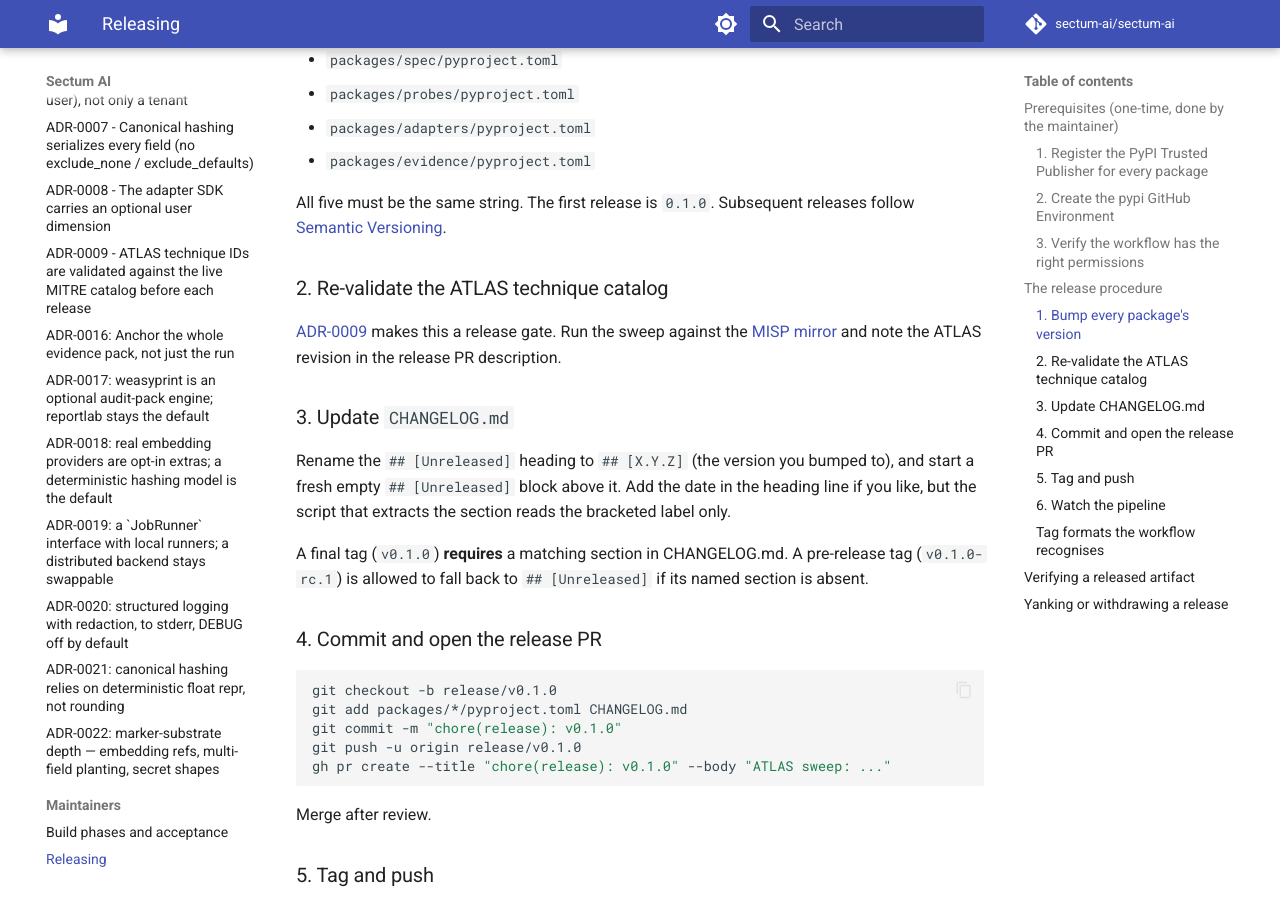
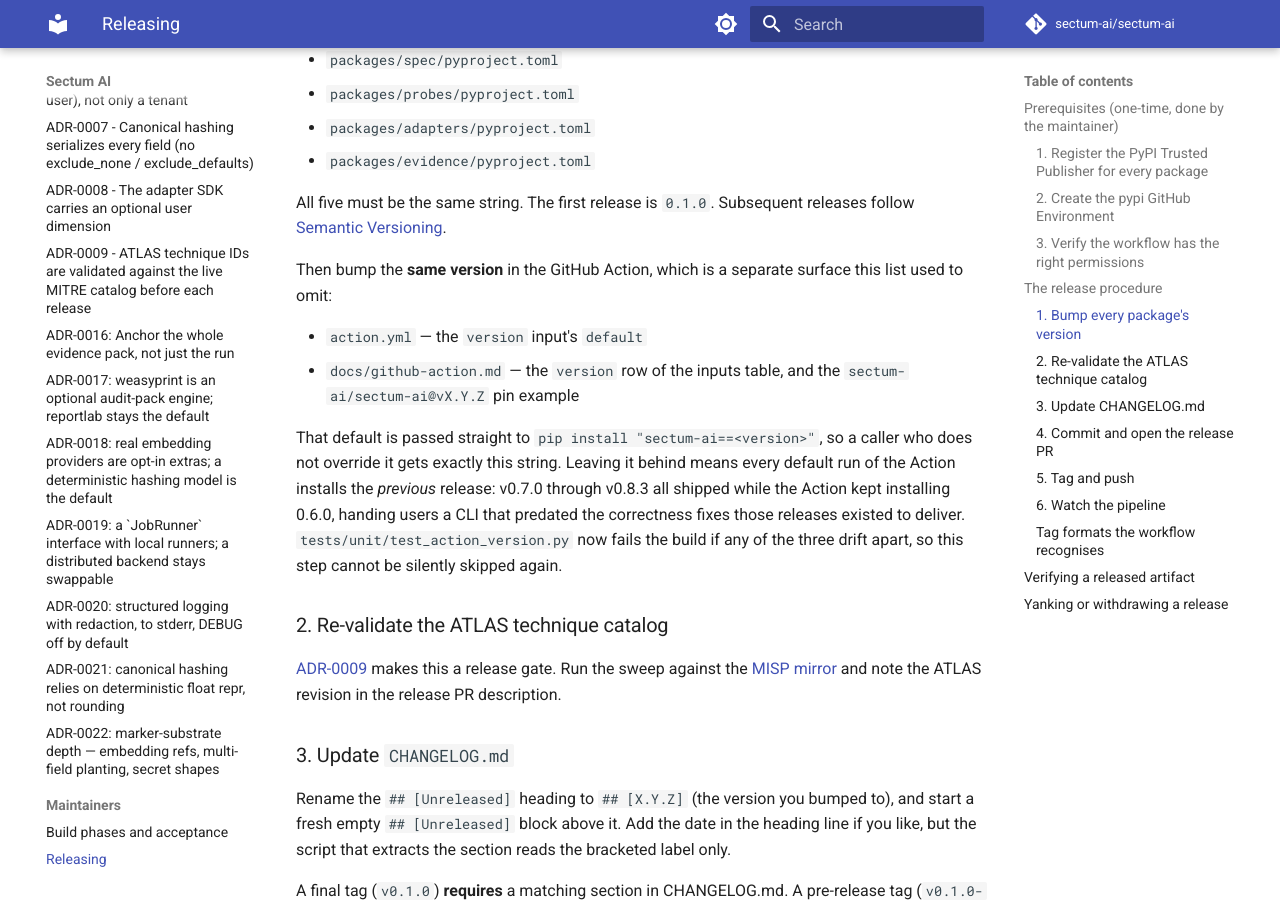
Before and after one commit to sectum-ai/sectum-ai, an MkDocs documentation site: the page built from docs/RELEASING.md, in a window 1280 px wide and 900 px high, scrolled down 2181 px. Built offline with MkDocs 1.6.1 and Material for MkDocs 9.7.7, drawn with Linux system fonts in a browser that asks for light colours; comment, search, counter and statistics services are not loaded.

Commit message:
fix(action): the GitHub Action has been installing 0.6.0 since v0.6.0
action.yml's `version` input default is passed straight to
`pip install "sectum-ai==${SECTUM_AI_VERSION}"`, so a caller who does not
override it gets exactly that string. It has read "0.6.0" since the v0.6.0
release, through v0.7.0, v0.7.1, v0.8.0, v0.8.1, v0.8.2 and v0.8.3 - six
releases where every default run of the Action installed the wrong CLI.

This is worse than a stale docs string. The Action is how a customer runs Sectum
in CI, and 0.6.0 predates every correctness fix in 0.8.0: the Datadog
fifteen-minute window that attested still-retained subjects ERASED, the
single-token subject fingerprint that never probed for memorisation, the judge
"no" that could veto a verbatim cross-tenant leak, the KV-cache findings
manufactured out of machine drift, and the audit pack's zero-false-positive
claim. The Action was handing users the versions those releases exist to replace.

Root cause is the runbook, not the omission: docs/RELEASING.md step 1 listed
only the five pyproject.toml files and never mentioned action.yml, so following
it faithfully still shipped the bug. Fixed there too, with the reason.

Four changes:
- action.yml            version default 0.6.0 -> 0.8.3
- docs/github-action.md the inputs-table default and the @vX.Y.Z pin example
- docs/RELEASING.md     the missing step, and why it matters
- tests/unit/test_action_version.py

The test is the part that matters. Version drift is invisible by construction -
the stale value is a well-formed version string no reader would think to
question - so it gets a guard rather than a line in a runbook. It asserts the
Action default, the docs table, and the pin example all equal the shipped
package version, and fails with the exact remediation. Confirmed by reverting
the default to 0.6.0 and watching it fail.

Note this fix only reaches users when a release carries the corrected
action.yml, so it wants a version cut behind it.

Gates: ruff, format, mypy (266 files), 1507 passed, mkdocs --strict.

```diff
--- a/action.yml
+++ b/action.yml
@@ -11,10 +11,10 @@
 inputs:
   version:
     description: >-
-      sectum-ai version to install from PyPI (for example 0.6.0). Pin it for
+      sectum-ai version to install from PyPI (for example 0.8.3). Pin it for
       reproducible runs. Leave empty to install the latest release.
     required: false
-    default: "0.6.0"
+    default: "0.8.3"
   config:
     description: >-
       Path to a sectum-ai.yaml describing your adapters. If empty, the built-in
--- a/docs/RELEASING.md
+++ b/docs/RELEASING.md
@@ -93,6 +93,21 @@
 
 All five must be the same string. The first release is `0.1.0`. Subsequent
 releases follow [Semantic Versioning](https://semver.org/).
+
+Then bump the **same version** in the GitHub Action, which is a separate surface
+this list used to omit:
+
+- `action.yml` — the `version` input's `default`
+- `docs/github-action.md` — the `version` row of the inputs table, and the
+  `sectum-ai/sectum-ai@vX.Y.Z` pin example
+
+That default is passed straight to `pip install "sectum-ai==<version>"`, so a
+caller who does not override it gets exactly this string. Leaving it behind means
+every default run of the Action installs the *previous* release: v0.7.0 through
+v0.8.3 all shipped while the Action kept installing 0.6.0, handing users a CLI
+that predated the correctness fixes those releases existed to deliver.
+`tests/unit/test_action_version.py` now fails the build if any of the three drift
+apart, so this step cannot be silently skipped again.
 
 ### 2. Re-validate the ATLAS technique catalog
 
```
Also changed, not shown: docs/github-action.md (+2 -2 lines), 1 other file.
